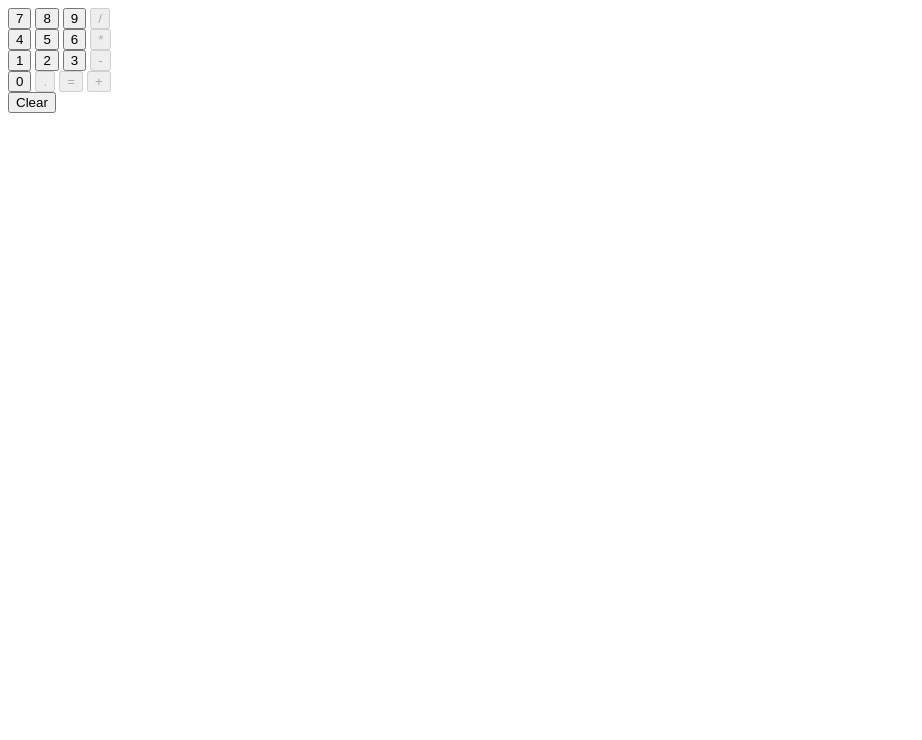
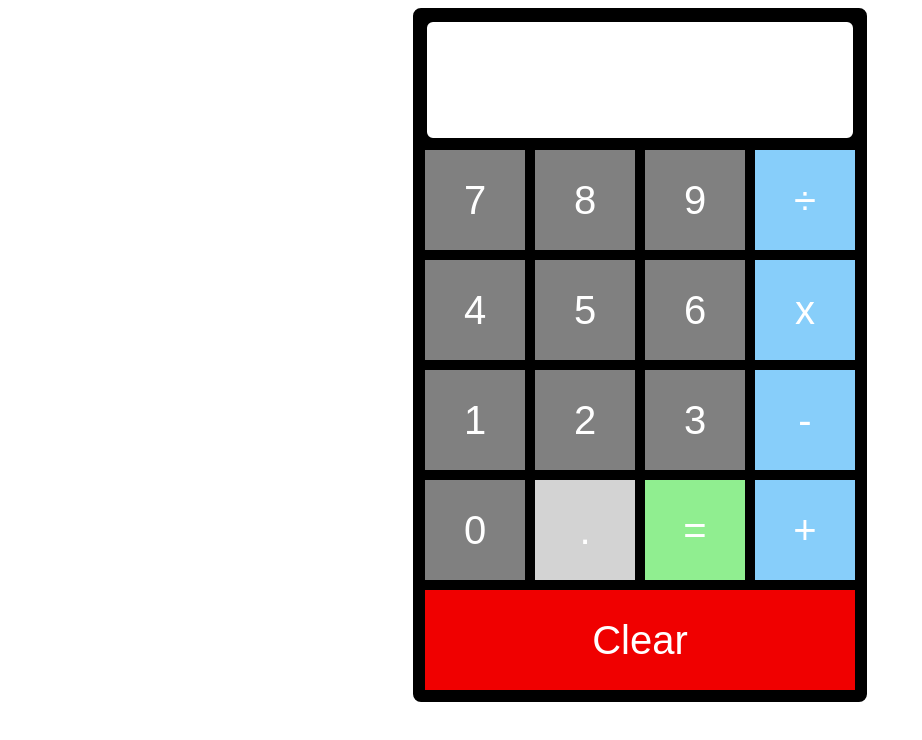
Before and after one commit to Noisey96/odin-calculator, a plain HTML site: page index.html in a window 1280 px wide. Shown: the whole page, without its empty margins (0-922 px from the left). Drawn offline with Linux system fonts and the light colour scheme.

Commit message:
Add CSS and update other files to accommodate

```diff
--- a/index.html
+++ b/index.html
@@ -9,6 +9,7 @@
 		<script src="./script.js" defer></script>
 	</head>
 	<body>
+		<div id="calculator">
 		<div id="display"></div>
 			<div id="buttons">
 				<div class="row">
@@ -16,7 +17,7 @@
 					<button type="button" id="8" class="number">8</button>
 					<button type="button" id="9" class="number">9</button>
 					<button type="button" id="/" class="operator" disabled>
-					/
+						÷
 					</button>
 				</div>
 				<div class="row">
@@ -24,7 +25,7 @@
 					<button type="button" id="5" class="number">5</button>
 					<button type="button" id="6" class="number">6</button>
 					<button type="button" id="*" class="operator" disabled>
-					*
+						x
 					</button>
 				</div>
 				<div class="row">
@@ -49,5 +50,6 @@
 					<button type="button" id="clear" class="clear">Clear</button>
 				</div>
 			</div>
+		</div>
 	</body>
 </html>
--- a/script.js
+++ b/script.js
@@ -58,7 +58,7 @@ function equals() {
 	let result = operate(numbers[0], numbers[1], operator);
 	numbers = [result];
 	operator = "";
-	display.textContent = String(result).substring(0, 9);
+	display.textContent = String(result).substring(0, 7);
 }
 
 function clear() {
--- a/styles.css
+++ b/styles.css
@@ -0,0 +1,82 @@
+* {
+    box-sizing: border-box;
+    font-family:Arial, Helvetica, sans-serif
+}
+
+body {
+    display: flex;
+    flex-direction: column;
+    align-items: center;
+}
+
+#calculator {
+    background-color: black;
+    border: 2px solid black;
+    border-radius: 8px;
+    padding: 10px;
+}
+
+#display {
+    height: 120px;
+    background-color: white;
+    border: 2px solid black;
+    border-radius: 8px;
+    padding: 0px 5px;
+    margin-bottom: 10px;
+    font-size: 100px;
+    text-align: right;
+}
+
+#buttons {
+    display: flex;
+    flex-direction: column;
+    gap: 10px;
+}
+
+.row {
+    display: flex;
+    justify-content: center;
+    gap: 10px;
+}
+
+button {
+    width: 100px;
+    height: 100px;
+    border: none;
+    color: white;
+    font-size: 40px;
+}
+
+.number {
+    background-color: grey;
+}
+
+.number:hover, .number:disabled {
+    background-color: lightgrey;
+}
+
+.operator {
+    background-color: rgb(0, 157, 255);
+}
+
+.operator:hover, .operator:disabled {
+    background-color: lightskyblue;
+}
+
+.equals {
+    background-color: rgb(0, 238, 0);
+}
+
+.equals:hover, .equals:disabled {
+    background-color: lightgreen;
+}
+
+.clear {
+    width: 100%;
+    background-color: rgb(240, 0, 0);
+    font-stretch: ultra-expanded;
+}
+
+.clear:hover {
+    background-color: lightcoral;
+}
```
Also changed, not shown: 1 other file. Lines whose indentation alone changed are shown as unchanged.
